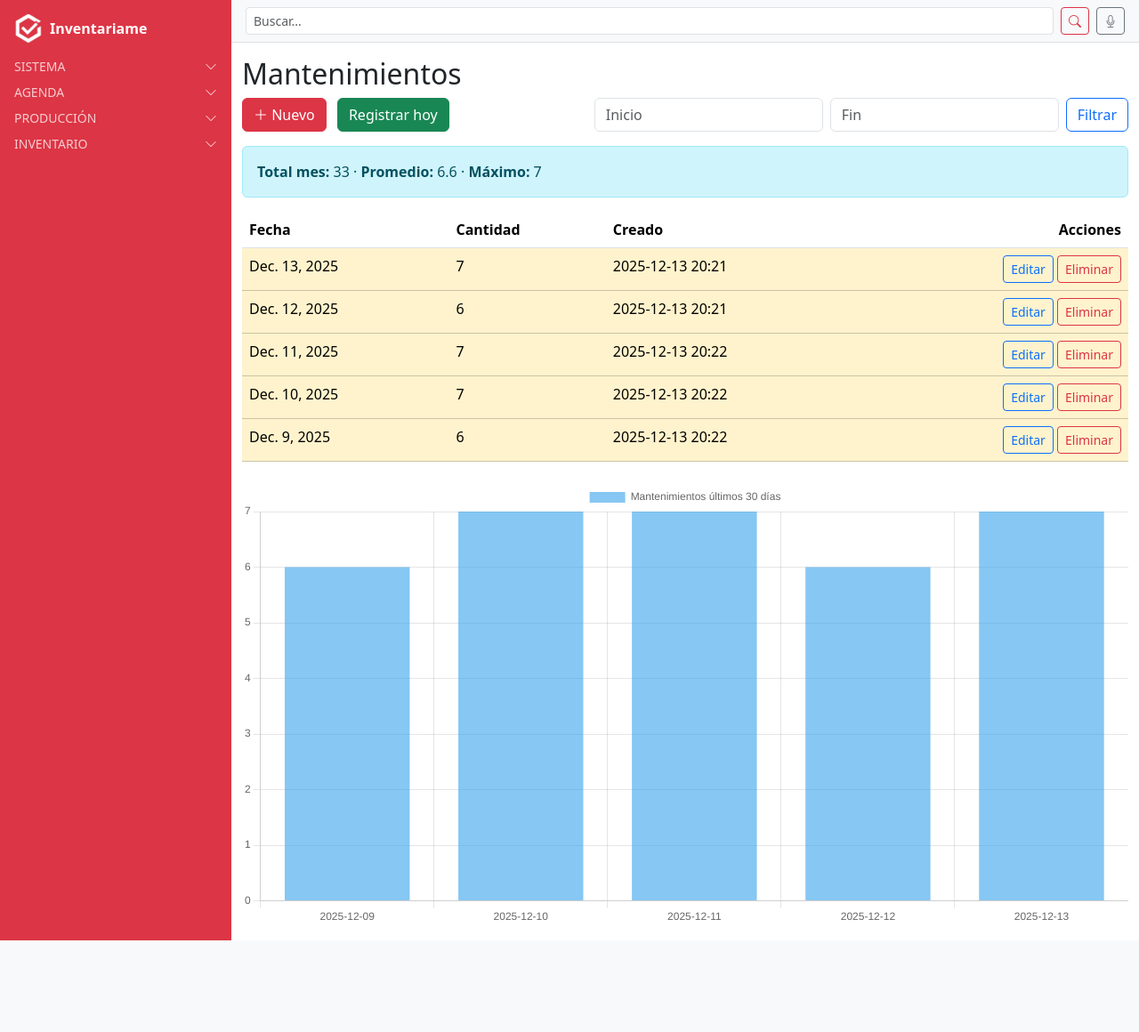
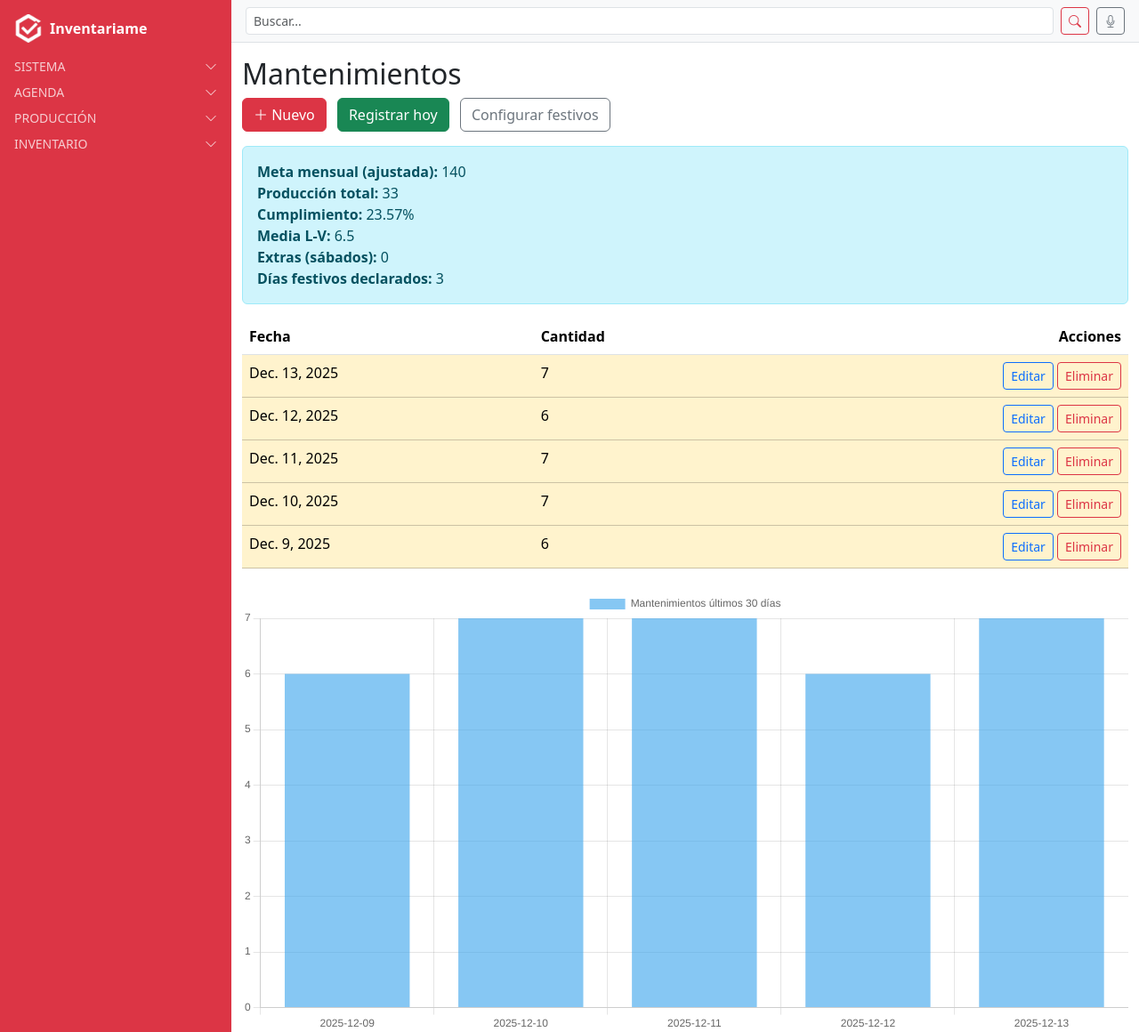
Before and after one commit to eduardomdiaz1988-sys/inventariame, a Django app: page /mantenimientos/ in a window 1280 px wide. Shown: the top 1160 px of the page at 89% size. Before the commit the page ends 1057 px from the top, so only its background shows below. Run offline with Django 5.2, Linux system fonts and the light colour scheme; a user stored in the database is signed in; data comes from the database, SQL or seed files in the repository; some libraries are stand-ins or nearby versions.

Commit message:
create mantenimientos app stadist

```diff
--- a/mantenimientos/models.py
+++ b/mantenimientos/models.py
@@ -1,12 +1,11 @@
+# mantenimientos/models.py
 from django.db import models
 from django.contrib.auth.models import User
-from django.core.exceptions import ValidationError
 
 class Mantenimiento(models.Model):
     usuario = models.ForeignKey(User, on_delete=models.CASCADE, related_name="mantenimientos")
     fecha = models.DateField()
     cantidad = models.PositiveIntegerField(default=0)
-    created_at = models.DateTimeField(auto_now_add=True)
 
     class Meta:
         verbose_name = "Mantenimiento"
@@ -19,20 +18,14 @@ class Mantenimiento(models.Model):
     def __str__(self):
         return f"{self.usuario} → {self.fecha} → {self.cantidad}"
 
-    def clean(self):
-        # Validar presencia de usuario para que el resto de reglas funcionen bien
-        if not self.usuario_id:
-            raise ValidationError({"usuario": "No se ha podido asociar el usuario al mantenimiento."})
+class ConfiguracionMantenimientos(models.Model):
+    usuario = models.ForeignKey(User, on_delete=models.CASCADE)
+    año = models.IntegerField()
+    mes = models.IntegerField()
+    dias_festivos = models.IntegerField(default=0)
 
-        # Rango de cantidad
-        if self.cantidad < 0:
-            raise ValidationError({"cantidad": "La cantidad no puede ser menor que 0."})
-        if self.cantidad > 15:
-            raise ValidationError({"cantidad": "La cantidad no puede ser mayor que 15."})
+    class Meta:
+        unique_together = ("usuario", "año", "mes")
 
-        # Duplicados usuario+fecha (evita colisión al editar fecha)
-        qs = Mantenimiento.objects.filter(usuario=self.usuario, fecha=self.fecha)
-        if self.pk:
-            qs = qs.exclude(pk=self.pk)
-        if qs.exists():
-            raise ValidationError({"fecha": "Ya existe un mantenimiento para este usuario en esa fecha."})
+    def __str__(self):
+        return f"{self.usuario} {self.mes}/{self.año} → {self.dias_festivos} festivos"
--- a/mantenimientos/templates/mantenimientos/mantenimiento_detail.html
+++ b/mantenimientos/templates/mantenimientos/mantenimiento_detail.html
@@ -1,3 +1,4 @@
+<!-- mantenimientos/templates/mantenimientos/mantenimiento_detail.html -->
 {% extends "base.html" %}
 {% load static %}
 
@@ -14,7 +15,6 @@
 <a href="{% url 'mantenimiento_update' mantenimiento.pk %}" class="btn btn-outline-primary">Editar</a>
 <a href="{% url 'mantenimiento_delete' mantenimiento.pk %}" class="btn btn-outline-danger">Eliminar</a>
 
-<!-- Mini gráfico de evolución semanal -->
 <div class="mt-4">
   <h5>Evolución últimos 7 días</h5>
   <canvas id="graficoSemana"></canvas>
@@ -39,9 +39,7 @@
       }]
     },
     options: {
-      scales: {
-        y: { beginAtZero: true, max: 15 }
-      }
+      scales: { y: { beginAtZero: true, max: 15 } }
     }
   });
 </script>
--- a/mantenimientos/templates/mantenimientos/mantenimiento_list.html
+++ b/mantenimientos/templates/mantenimientos/mantenimiento_list.html
@@ -1,3 +1,4 @@
+<!-- mantenimientos/templates/mantenimientos/mantenimiento_list.html -->
 {% extends "base.html" %}
 {% load static %}
 {% block content_authenticated %}
@@ -11,19 +12,19 @@
     <a href="{% url 'mantenimiento_create' %}?fecha={{ today }}" class="btn btn-success">
       Registrar hoy
     </a>
+    <a href="{% url 'configuracion_update' %}" class="btn btn-outline-secondary ms-2">
+      Configurar festivos
+    </a>
   </div>
-  <form method="get" class="d-flex">
-    <input type="text" name="start" class="form-control flatpickr me-2" placeholder="Inicio" value="{{ request.GET.start }}">
-    <input type="text" name="end" class="form-control flatpickr me-2" placeholder="Fin" value="{{ request.GET.end }}">
-    <button type="submit" class="btn btn-outline-primary">Filtrar</button>
-  </form>
 </div>
 
-<!-- Estadísticas rápidas -->
 <div class="alert alert-info mb-3">
-  <strong>Total mes:</strong> {{ total_mes }} ·
-  <strong>Promedio:</strong> {{ promedio }} ·
-  <strong>Máximo:</strong> {{ maximo }}
+  <strong>Meta mensual (ajustada):</strong> {{ meta_mensual }} <br>
+  <strong>Producción total:</strong> {{ produccion_total }} <br>
+  <strong>Cumplimiento:</strong> {{ cumplimiento }}% <br>
+  <strong>Media L-V:</strong> {{ media_lv }} <br>
+  <strong>Extras (sábados):</strong> {{ extras }} <br>
+  <strong>Días festivos declarados:</strong> {{ dias_festivos }}
 </div>
 
 <table class="table table-hover">
@@ -31,7 +32,6 @@
     <tr>
       <th>Fecha</th>
       <th>Cantidad</th>
-      <th>Creado</th>
       <th class="text-end">Acciones</th>
     </tr>
   </thead>
@@ -49,19 +49,17 @@
           <span class="badge bg-danger ms-1">🔥</span>
         {% endif %}
       </td>
-      <td>{{ m.created_at|date:"Y-m-d H:i" }}</td>
       <td class="text-end">
         <a href="{% url 'mantenimiento_update' m.pk %}" class="btn btn-sm btn-outline-primary">Editar</a>
         <a href="{% url 'mantenimiento_delete' m.pk %}" class="btn btn-sm btn-outline-danger">Eliminar</a>
       </td>
     </tr>
     {% empty %}
-    <tr><td colspan="4">Sin registros</td></tr>
+    <tr><td colspan="3">Sin registros</td></tr>
     {% endfor %}
   </tbody>
 </table>
 
-<!-- Gráfico -->
 <div class="mt-4">
   <canvas id="graficoMantenimientos"></canvas>
 </div>
@@ -73,8 +71,6 @@
 <script src="https://cdn.jsdelivr.net/npm/flatpickr/dist/l10n/es.js"></script>
 <script src="https://cdn.jsdelivr.net/npm/chart.js"></script>
 <script>
-  flatpickr(".flatpickr", { dateFormat: "Y-m-d", locale: "es" });
-
   const ctx = document.getElementById('graficoMantenimientos');
   new Chart(ctx, {
     type: 'bar',
--- a/mantenimientos/urls.py
+++ b/mantenimientos/urls.py
@@ -1,10 +1,16 @@
+# mantenimientos/urls.py
 from django.urls import path
-from . import views
+from .views import (
+    MantenimientoListView, MantenimientoDetailView,
+    MantenimientoCreateView, MantenimientoUpdateView, MantenimientoDeleteView,
+    ConfiguracionUpdateView
+)
 
 urlpatterns = [
-    path("", views.MantenimientoListView.as_view(), name="mantenimiento_list"),
-    path("<int:pk>/", views.MantenimientoDetailView.as_view(), name="mantenimiento_detail"),
-    path("crear/", views.MantenimientoCreateView.as_view(), name="mantenimiento_create"),
-    path("<int:pk>/editar/", views.MantenimientoUpdateView.as_view(), name="mantenimiento_update"),
-    path("<int:pk>/eliminar/", views.MantenimientoDeleteView.as_view(), name="mantenimiento_delete"),
+    path("", MantenimientoListView.as_view(), name="mantenimiento_list"),
+    path("detalle/<int:pk>/", MantenimientoDetailView.as_view(), name="mantenimiento_detail"),
+    path("crear/", MantenimientoCreateView.as_view(), name="mantenimiento_create"),
+    path("editar/<int:pk>/", MantenimientoUpdateView.as_view(), name="mantenimiento_update"),
+    path("eliminar/<int:pk>/", MantenimientoDeleteView.as_view(), name="mantenimiento_delete"),
+    path("configuracion/", ConfiguracionUpdateView.as_view(), name="configuracion_update"),
 ]
--- a/mantenimientos/views.py
+++ b/mantenimientos/views.py
@@ -1,11 +1,11 @@
+# mantenimientos/views.py
 from django.urls import reverse_lazy
 from django.contrib.auth.mixins import LoginRequiredMixin
 from django.views.generic import ListView, DetailView, CreateView, UpdateView, DeleteView
-from django.db.models import Sum, Avg, Max
-from .models import Mantenimiento
-from .forms import MantenimientoForm
-import datetime
-import json
+from django.db.models import Sum
+from .models import Mantenimiento, ConfiguracionMantenimientos
+from .forms import MantenimientoForm, ConfiguracionForm
+import datetime, calendar, json
 
 class MantenimientoListView(LoginRequiredMixin, ListView):
     model = Mantenimiento
@@ -13,31 +13,67 @@ class MantenimientoListView(LoginRequiredMixin, ListView):
     context_object_name = "mantenimientos"
 
     def get_queryset(self):
-        qs = Mantenimiento.objects.filter(usuario=self.request.user)
-        start = self.request.GET.get("start")
-        end = self.request.GET.get("end")
-        if start and end:
-            qs = qs.filter(fecha__range=[start, end])
-        return qs
+        return Mantenimiento.objects.filter(usuario=self.request.user)
 
     def get_context_data(self, **kwargs):
         context = super().get_context_data(**kwargs)
         qs = self.get_queryset()
+        hoy = datetime.date.today()
 
-        # Estadísticas rápidas
-        hoy = datetime.date.today()
-        context["today"] = hoy
-        context["total_mes"] = qs.filter(fecha__month=hoy.month).aggregate(Sum("cantidad"))["cantidad__sum"] or 0
-        context["promedio"] = round(qs.aggregate(Avg("cantidad"))["cantidad__avg"] or 0, 2)
-        context["maximo"] = qs.aggregate(Max("cantidad"))["cantidad__max"] or 0
+        # Configuración de festivos persistente por usuario/mes
+        config = ConfiguracionMantenimientos.objects.filter(
+            usuario=self.request.user, año=hoy.year, mes=hoy.month
+        ).first()
+        dias_festivos = config.dias_festivos if config else 0
+
+        # Días del mes y laborables
+        _, num_days = calendar.monthrange(hoy.year, hoy.month)
+        dias_mes = [datetime.date(hoy.year, hoy.month, d) for d in range(1, num_days+1)]
+        dias_laborables = [d for d in dias_mes if d.weekday() < 5]  # 0-4: L-V
+
+        # Meta ajustada por festivos
+        dias_laborables_ajustados = max(len(dias_laborables) - dias_festivos, 0)
+        meta_mensual = dias_laborables_ajustados * 7
+
+        # Producción del mes (todas las fechas)
+        produccion_mes = qs.filter(fecha__month=hoy.month).aggregate(Sum("cantidad"))["cantidad__sum"] or 0
+
+        # Producción L-V
+        produccion_lv = qs.filter(fecha__month=hoy.month, fecha__week_day__in=[2,3,4,5,6]) \
+                          .aggregate(Sum("cantidad"))["cantidad__sum"] or 0
+        dias_lv_registrados = qs.filter(fecha__month=hoy.month, fecha__week_day__in=[2,3,4,5,6]).count()
+        media_lv = produccion_lv / dias_lv_registrados if dias_lv_registrados else 0
+
+        # Producción sábados
+        produccion_sabados = qs.filter(fecha__month=hoy.month, fecha__week_day=7) \
+                               .aggregate(Sum("cantidad"))["cantidad__sum"] or 0
+
+        # Lógica de inclusión de sábados según media L-V
+        if media_lv < 7:
+            produccion_total = produccion_mes   # sábados sí cuentan
+            extras = 0
+        else:
+            produccion_total = produccion_lv    # sábados cuentan como extra
+            extras = produccion_sabados
+
+        cumplimiento = round((produccion_total / meta_mensual) * 100, 2) if meta_mensual else 0
 
         # Datos para gráfico (últimos 30 días)
         ultimos = qs.filter(fecha__gte=hoy - datetime.timedelta(days=30)).order_by("fecha")
         dias = [m.fecha.strftime("%Y-%m-%d") for m in ultimos]
         cantidades = [m.cantidad for m in ultimos]
-        context["dias_json"] = json.dumps(dias)
-        context["cantidades_json"] = json.dumps(cantidades)
 
+        context.update({
+            "today": hoy,
+            "dias_festivos": dias_festivos,
+            "meta_mensual": meta_mensual,
+            "produccion_total": produccion_total,
+            "cumplimiento": cumplimiento,
+            "media_lv": round(media_lv, 2),
+            "extras": extras,
+            "dias_json": json.dumps(dias),
+            "cantidades_json": json.dumps(cantidades),
+        })
         return context
 
 class MantenimientoDetailView(LoginRequiredMixin, DetailView):
@@ -50,7 +86,6 @@ class MantenimientoDetailView(LoginRequiredMixin, DetailView):
         hoy = datetime.date.today()
         inicio_semana = hoy - datetime.timedelta(days=7)
 
-        # Últimos 7 días del mismo usuario
         qs = Mantenimiento.objects.filter(
             usuario=self.request.user,
             fecha__gte=inicio_semana,
@@ -90,3 +125,16 @@ class MantenimientoDeleteView(LoginRequiredMixin, DeleteView):
     model = Mantenimiento
     template_name = "mantenimientos/mantenimiento_confirm_delete.html"
     success_url = reverse_lazy("mantenimiento_list")
+
+class ConfiguracionUpdateView(LoginRequiredMixin, UpdateView):
+    model = ConfiguracionMantenimientos
+    form_class = ConfiguracionForm
+    template_name = "mantenimientos/configuracion_form.html"
+    success_url = reverse_lazy("mantenimiento_list")
+
+    def get_object(self, queryset=None):
+        hoy = datetime.date.today()
+        obj, _ = ConfiguracionMantenimientos.objects.get_or_create(
+            usuario=self.request.user, año=hoy.year, mes=hoy.month
+        )
+        return obj
```
Also changed, not shown: mantenimientos/forms.py (+12 -4 lines), mantenimientos/templates/mantenimientos/configuracion_form.html (added, +26 -0 lines), db.sqlite3, mantenimientos/migrations/0003_configuracionmantenimientos_and_more.py (added).
